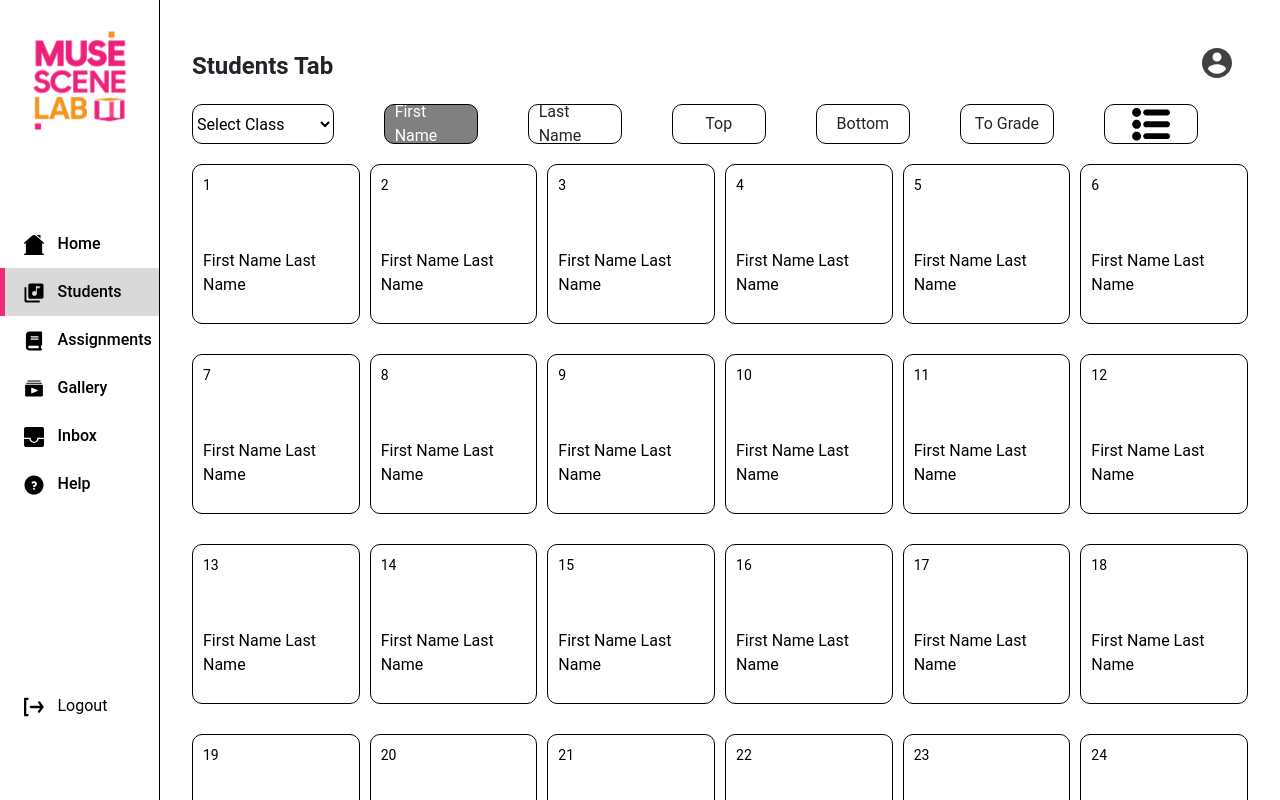
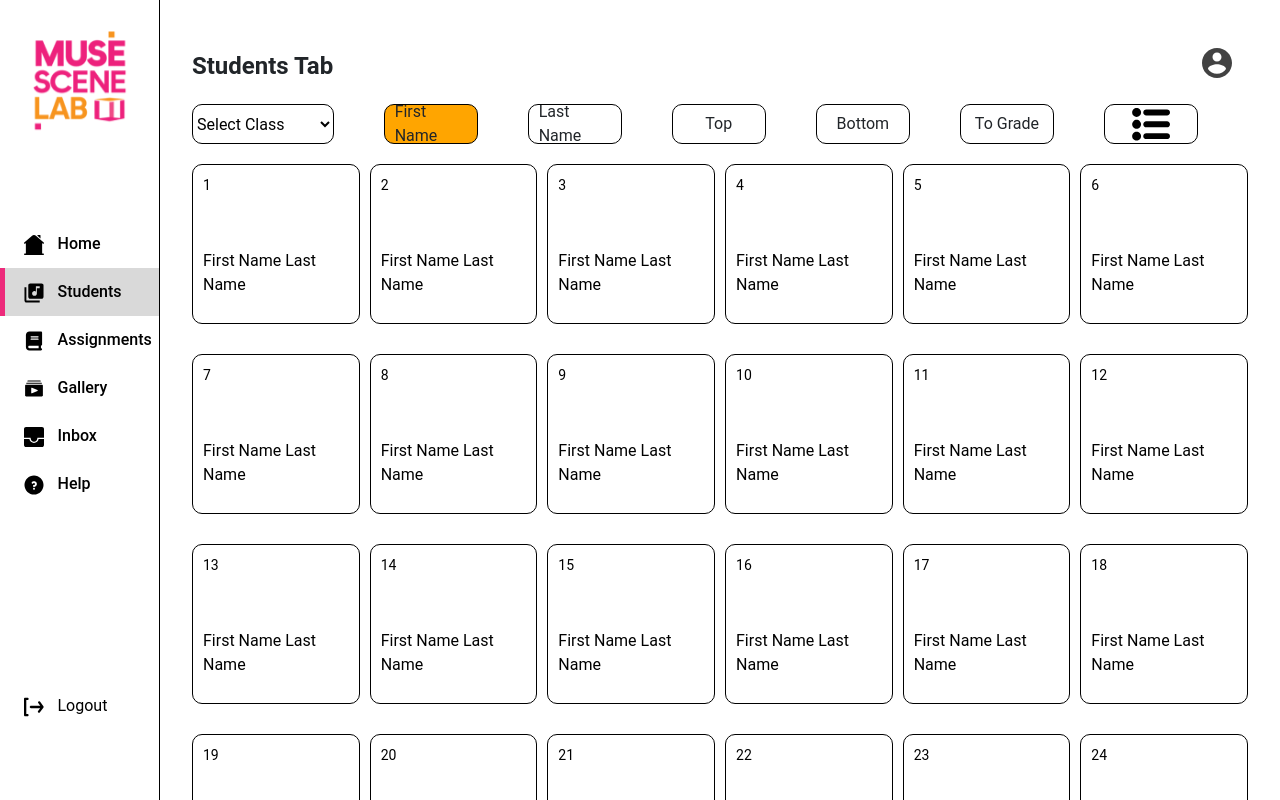
Before and after one commit to MuseSceneLab/MSL.RMIT, a React (Create React App) app in the folder student-side-web/: page /students in a window 1280 px wide. Shown: the top 800 px of the page. Built offline with nearby package versions, Linux system fonts and the light colour scheme.

Commit message:
changed colour upon ppressing tab on students page

```diff
--- a/student-side-web/src/index.css
+++ b/student-side-web/src/index.css
@@ -1084,10 +1084,6 @@ summary::-webkit-details-marker {display: none; }
     transition: background-color 0.3s; /* Smooth transition for background color */
 }
 
-.tab.active {
-    background-color: gray; /* Change the background color upon clicking */
-    color: white;
-}
 
 .line {
     border-top: 4px solid black; /* Set the border color to black */
```
